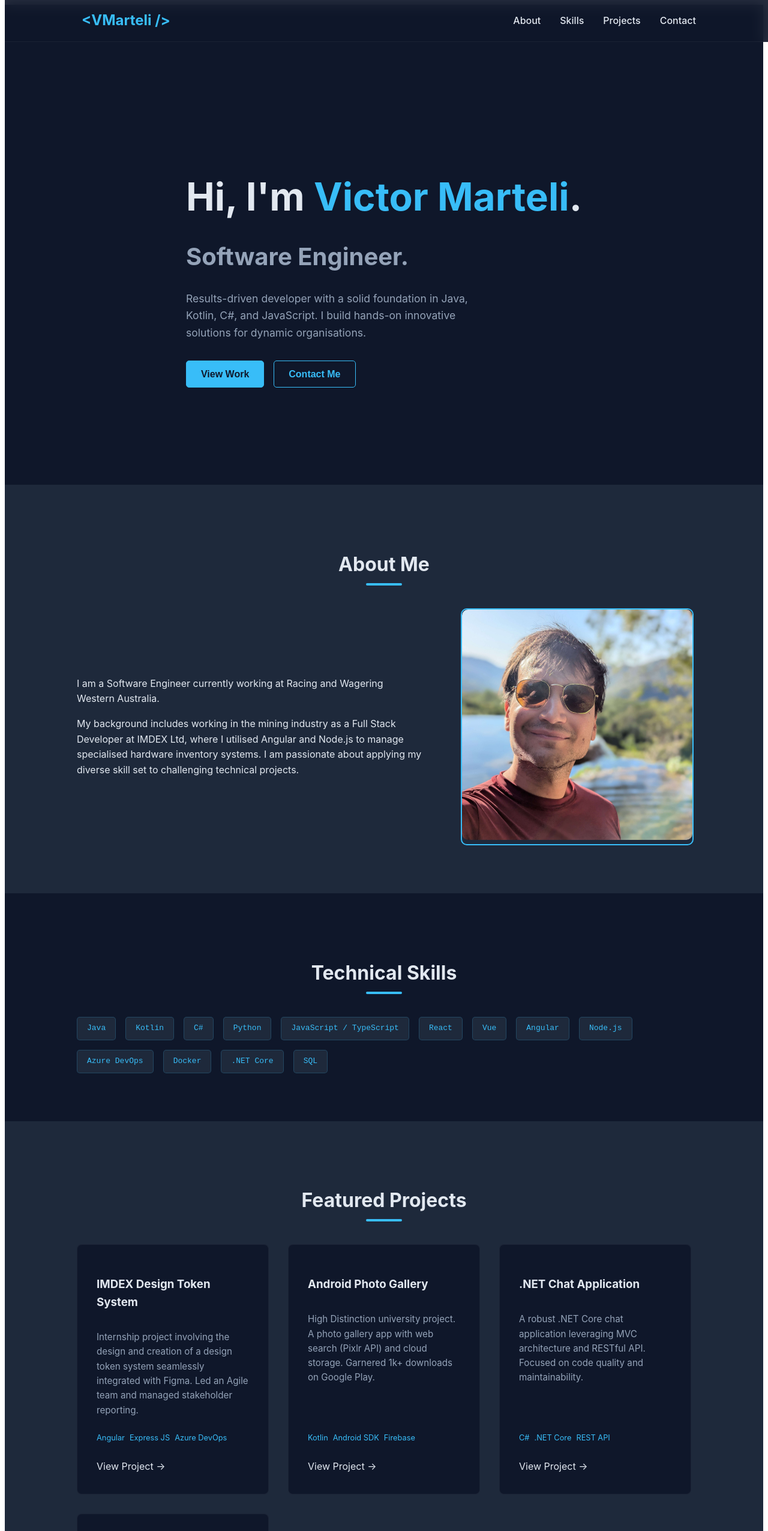
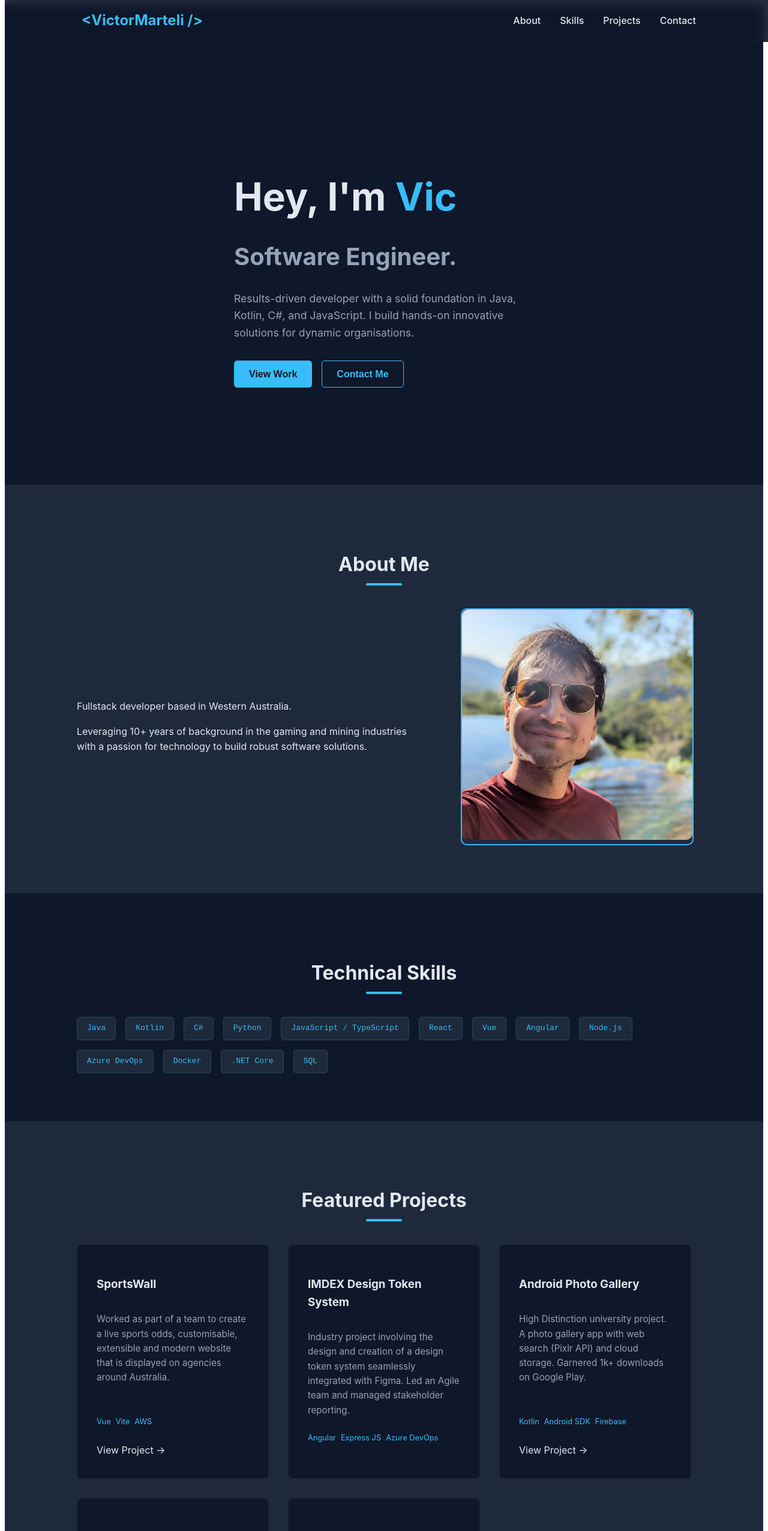
Before and after one commit to cMarteli/portfolio-vue, a Vue app: page / in a window 1280 px wide. Shown: the top 2552 px of the page at 60% size. Built offline with nearby package versions, Linux system fonts and the light colour scheme; the HTML template or start-up script is replaced by a standard one.

Commit message:
various improvements

```diff
--- a/src/App.vue
+++ b/src/App.vue
@@ -26,14 +26,19 @@ const skills = ref([
   'SQL',
 ])
 
-// Mapped from Resume Projects
 const projects = ref([
+  {
+    title: 'SportsWall',
+    description:
+      'Worked as part of a team to create a live sports odds, customisable, extensible and modern website that is displayed on agencies around Australia.',
+    tech: ['Vue', 'Vite', 'AWS'],
+    link: 'https://sportswall.tabtouch.com.au/',
+  },
   {
     title: 'IMDEX Design Token System',
     description:
-      'Internship project involving the design and creation of a design token system seamlessly integrated with Figma. Led an Agile team and managed stakeholder reporting.',
+      'Industry project involving the design and creation of a design token system seamlessly integrated with Figma. Led an Agile team and managed stakeholder reporting.',
     tech: ['Angular', 'Express JS', 'Azure DevOps'],
-    link: '#',
   },
   {
     title: 'Android Photo Gallery',
--- a/src/components/AboutSection.vue
+++ b/src/components/AboutSection.vue
@@ -5,13 +5,10 @@
       <div class="about-grid">
         <div class="about-text">
           <p>
-            I am a Software Engineer currently working at Racing and Wagering Western Australia.
+            Fullstack developer based in Western Australia.
           </p>
           <p>
-            My background includes working in the mining industry as a Full Stack Developer at
-            IMDEX Ltd, where I utilised Angular and Node.js to manage specialised hardware
-            inventory systems. I am passionate
-            about applying my diverse skill set to challenging technical projects.
+            Leveraging 10+ years of background in the gaming and mining industries with a passion for technology to build robust software solutions.
           </p>
         </div>
         <div class="about-visual">
--- a/src/components/ContactSection.vue
+++ b/src/components/ContactSection.vue
@@ -1,10 +1,12 @@
 <script setup lang="ts">
 import type { PropType } from 'vue'
+import resumePdf from '@/assets/pdf/resume.pdf'
 
 type SocialLink = {
   name: string
   url: string
 }
+
 
 defineProps({
   socialLinks: {
@@ -19,10 +21,10 @@ defineProps({
     <div class="container contact-content">
       <h2 class="section-title">Get In Touch</h2>
       <p>
-        I'm currently looking for new opportunities in software engineering. Feel free to reach out
+        Have any opportunities? Feel free to reach out
         via email or connect on LinkedIn.
       </p>
-      <a href="mailto:caio.marteli@proton.me" class="btn primary big-btn">Say Hello</a>
+      <a :href="resumePdf" class="btn primary big-btn" download>Download Resume</a>
 
       <div class="social-links">
         <a
--- a/src/components/HeroSection.vue
+++ b/src/components/HeroSection.vue
@@ -10,7 +10,7 @@ const scrollToSection = (id: string) => {
 <template>
   <section id="hero" class="hero-section">
     <div class="container hero-content">
-      <h1 class="animate-fade-up">Hi, I'm <span class="highlight">Victor Marteli</span>.</h1>
+      <h1 class="animate-fade-up">Hey, I'm <span class="highlight">Vic</span></h1>
       <h2 class="animate-fade-up delay-1">Software Engineer.</h2>
       <p class="animate-fade-up delay-2">
         Results-driven developer with a solid foundation in Java, Kotlin, C#, and JavaScript. I
--- a/src/components/PortfolioHeader.vue
+++ b/src/components/PortfolioHeader.vue
@@ -19,7 +19,7 @@ const scrollToSection = (id: string) => {
 <template>
   <header class="navbar">
     <div class="container nav-content">
-      <div class="logo" @click="scrollToSection('hero')">&lt;VMarteli /&gt;</div>
+      <div class="logo" @click="scrollToSection('hero')">&lt;VictorMarteli /&gt;</div>
 
       <button class="mobile-toggle" @click="toggleNav" aria-label="Toggle navigation">
         <span class="bar"></span>
--- a/src/components/ProjectsSection.vue
+++ b/src/components/ProjectsSection.vue
@@ -27,7 +27,7 @@ defineProps({
           <div class="tech-stack">
             <span v-for="t in project.tech" :key="t">{{ t }}</span>
           </div>
-          <a :href="project.link" class="project-link">View Project &rarr;</a>
+          <a v-if="project.link" :href="project.link" class="project-link">View Project &rarr;</a>
         </div>
       </div>
     </div>
```
Also changed, not shown: 1 other file (tests, documents, lock files or other folders).
